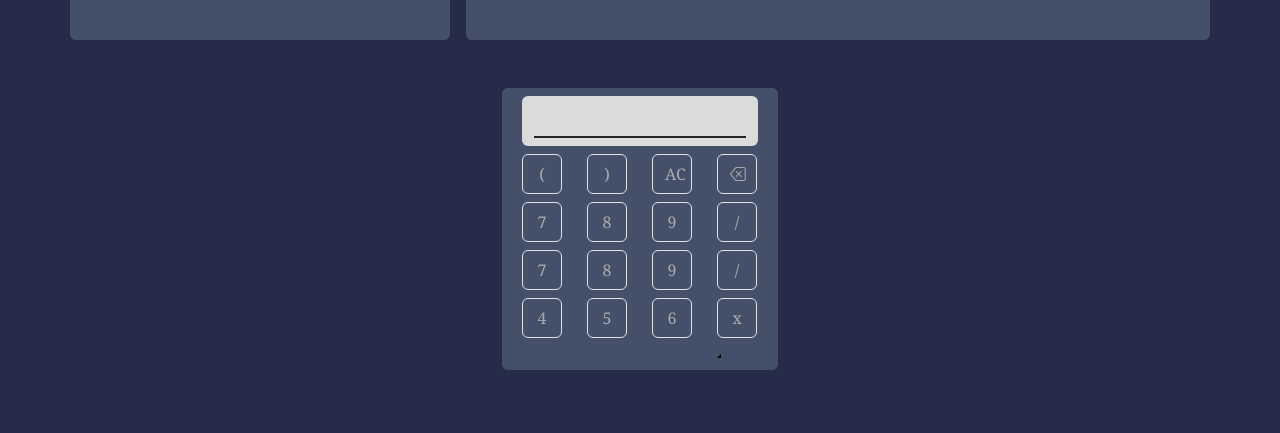
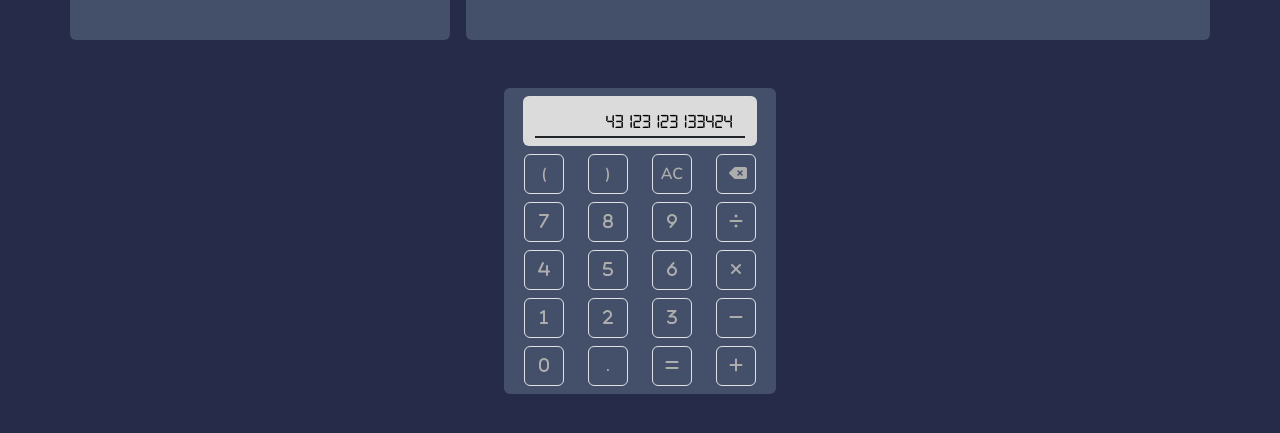
Before and after one commit to UJFord/IT183-webtech-projects, a plain HTML site: page exer1/index.html in a window 1280 px wide. Shown: the part 603-1036 px from the top of the page. Drawn offline with nearby package versions, Linux system fonts and the light colour scheme.

Commit message:
finished calculator UI

```diff
--- a/exer1/index.html
+++ b/exer1/index.html
@@ -13,7 +13,9 @@
 			integrity="sha384-T3c6CoIi6uLrA9TneNEoa7RxnatzjcDSCmG1MXxSR1GAsXEV/Dwwykc2MPK8M2HN"
 			crossorigin="anonymous"
 		/>
+		<!-- icons -->
 		<link rel="stylesheet" href="https://cdn.jsdelivr.net/npm/bootstrap-icons@1.11.0/font/bootstrap-icons.css">
+		<script src="https://kit.fontawesome.com/57e83eb6e4.js" crossorigin="anonymous"></script>
 		<!-- custom -->
 		<link rel="stylesheet" href="styles.css" />
 
@@ -117,36 +119,42 @@
 					<div class="row d-flex justify-content-center ">
 						<div id="display" class="col-10 row mb-2 rounded d-flex justify-content-center">
 							<!-- text -->
-							<div id="display-text" class="border-bottom border-2 border-dark my-2 text-end"></div>
+							<div id="display-text" class="border-bottom border-2 border-dark my-2 text-end">43123123133424</div>
 						</div>
 					</div>
 					<!-- numbers -->
 					<div class="container">
 						<div class="row mb-2">
-							<div class="col-3"><button class="btn border text-center">(</button></div>
-							<div class="col-3"><button class="btn border text-center">)</button></div>
-							<div class="col-3"><button class="btn border text-center">AC</button></div>
-							<div class="col-3"><button class="btn border text-center"><i class="bi bi-backspace"></i></button></div>
+							<div class="col-3"><button id="open" class="btn border text-center">(</button></div>
+							<div class="col-3"><button id="close" class="btn border text-center">)</button></div>
+							<div class="col-3"><button id="ac" class="btn border text-center p-0">AC</button></div>
+							<div class="col-3"><button id="c" class="btn border text-center"><i class="fa-solid fa-delete-left"></i></button></div>
 						</div>
 						<div class="row mb-2">
-							<div class="col-3"><button class="btn border text-center">7</button></div>
-							<div class="col-3"><button class="btn border text-center">8</button></div>
-							<div class="col-3"><button class="btn border text-center">9</button></div>
-							<div class="col-3"><button class="btn border text-center">/</i></button></div>
+							<div class="col-3"><button id="7" class="btn border text-center"><i class="fa-solid fa-7"></i></button></div>
+							<div class="col-3"><button id="8" class="btn border text-center"><i class="fa-solid fa-8"></i></button></div>
+							<div class="col-3"><button id="9" class="btn border text-center"><i class="fa-solid fa-9"></i></button></div>
+							<div class="col-3"><button id="divide" class="btn border text-center"><i class="fa-solid fa-divide"></i></button></div>
 						</div>
 						<div class="row mb-2">
-							<div class="col-3"><button class="btn border text-center">7</button></div>
-							<div class="col-3"><button class="btn border text-center">8</button></div>
-							<div class="col-3"><button class="btn border text-center">9</button></div>
-							<div class="col-3"><button class="btn border text-center">/</i></button></div>
+							<div class="col-3"><button id="4" class="btn border text-center"><i class="fa-solid fa-4"></i></button></div>
+							<div class="col-3"><button id="5" class="btn border text-center"><i class="fa-solid fa-5"></i></button></div>
+							<div class="col-3"><button id="6" class="btn border text-center"><i class="fa-solid fa-6"></i></button></div>
+							<div class="col-3"><button id="times" class="btn border text-center"><i class="fa-solid fa-xmark"></i></button></div>
+						</div>
+						<div class="row mb-2">
+							<div class="col-3"><button id="1" class="btn border text-center"><i class="fa-solid fa-1"></i></button></div>
+							<div class="col-3"><button id="2" class="btn border text-center"><i class="fa-solid fa-2"></i></button></div>
+							<div class="col-3"><button id="3" class="btn border text-center"><i class="fa-solid fa-3"></i></button></div>
+							<div class="col-3"><button id="minus" class="btn border text-center"><i class="fa-solid fa-minus"></i></button></div>
 						</div>
 						<div class="row">
-							<div class="col-3"><button class="btn border text-center">4</button></div>
-							<div class="col-3"><button class="btn border text-center">5</button></div>
-							<div class="col-3"><button class="btn border text-center">6</button></div>
-							<div class="col-3"><button class="btn border text-center">x<button></div>
-							</div>
+							<div class="col-3"><button id="0" class="btn border text-center"><i class="fa-solid fa-0"></i></button></div>
+							<div class="col-3"><button id="dec" class="btn border text-center">.</button></div>
+							<div class="col-3"><button id="equal" class="btn border text-center"><i class="fa-solid fa-equals"></i></button></div>
+							<div class="col-3"><button id="plus" class="btn border text-center"><i class="fa-solid fa-plus"></i></button></div>
 						</div>
+					</div>
 				</div>
 			</div>
 
--- a/exer1/script.js
+++ b/exer1/script.js
@@ -1,3 +1,4 @@
+// Header Coloring
 //Choose color for header based on class name
 function choosecolor(className) {
     switch (className) {
@@ -15,11 +16,12 @@ function choosecolor(className) {
     }
 }
 
-
-// Header Coloring
-// head 1
 let head1Color = document.querySelectorAll('#head1 .color');
+let head2Color = document.querySelectorAll('#head2 .color');
+let head3Color = document.querySelectorAll('#head3 .color');
 const head1Text = document.querySelector('#head1 .head-text');
+const head2Text = document.querySelector('#head2 .head-text');
+const head3Text = document.querySelector('#head3 .head-text');
 
 head1Color.forEach((colorElement) => {
 	colorElement.addEventListener('click', function () {
@@ -31,10 +33,6 @@ head1Color.forEach((colorElement) => {
 	});
 });
 
-// head 2
-let head2Color = document.querySelectorAll('#head2 .color');
-const head2Text = document.querySelector('#head2 .head-text');
-
 head2Color.forEach((colorElement) => {
 	colorElement.addEventListener('click', function () {
 		// Get the color class from the clicked element
@@ -42,14 +40,16 @@ head2Color.forEach((colorElement) => {
 	});
 });
 
-// head 3
-let head3Color = document.querySelectorAll('#head3 .color');
-const head3Text = document.querySelector('#head3 .head-text');
-
 head3Color.forEach((colorElement) => {
 	colorElement.addEventListener('click', function () {
 		// Get the color class from the clicked element
 		const colorClass =  choosecolor(this.classList[1]);
 		head3Text.style.color = colorClass;
 	});
-});
+});\
+
+
+/* Calculator */
+// display
+let display = querySelector('#displaytext').innerHTML;
+console
--- a/exer1/styles.css
+++ b/exer1/styles.css
@@ -1,5 +1,10 @@
 /* font */
 @import url('https://fonts.googleapis.com/css2?family=Montserrat:wght@700&family=Noto+Serif&display=swap');
+@import url('https://fonts.googleapis.com/css2?family=Nunito:wght@600&display=swap');
+@font-face {
+	font-family: 'Digital-7';
+	src: url('digital-7/digital-7\ \(mono\).ttf') format('truetype');
+}
 
 * {
 	margin: 0;
@@ -21,18 +26,18 @@ body {
 #head1 {
 }
 /* head text */
-.head-text{
-    font-family: 'Montserrat', sans-serif;
+.head-text {
+	font-family: 'Montserrat', sans-serif;
 }
 
 /* Coloring */
 .color {
 	width: 15px;
 	height: 15px;
-    margin: 0 5px;
+	margin: 0 5px;
 }
 .coloring-container {
-    width: 100px;
+	width: 100px;
 }
 .white {
 	background: #dbdbdb;
@@ -48,35 +53,37 @@ body {
 }
 
 /* List */
-#list-showcase{
+#list-showcase {
 	background: #445069;
 }
-.list-group-item{
+.list-group-item {
 	background-color: #dbdbdb;
 	color: #524f4f;
 	border-color: rgb(133, 130, 130);
 }
 
-
 /* Paragraph */
-#par-showcase{
+#par-showcase {
 	background: #445069;
 }
 
-
 /* Calculator */
-#calc-container{
+#calc-container {
 	/* width: 500px; */
 }
 
-#display{
+#display {
 	height: 50px;
 	background: #dbdbdb;
-	color: #524f4f;
+	color: #000000;
+	font-family: 'Digital-7';
+	font-size: 20px;
 }
 
-.btn{
+.btn {
 	color: #adadad;
 	width: 40px;
 	height: 40px;
+	font-family: 'Nunito', sans-serif;
+	font-weight: 600;
 }
```
Also changed, not shown: exer1/digital-7/digital-7 (italic).ttf (added), exer1/digital-7/digital-7 (mono italic).ttf (added), exer1/digital-7/digital-7 (mono).ttf (added), exer1/digital-7/digital-7.ttf (added), exer1/digital-7/readme.txt (added).
